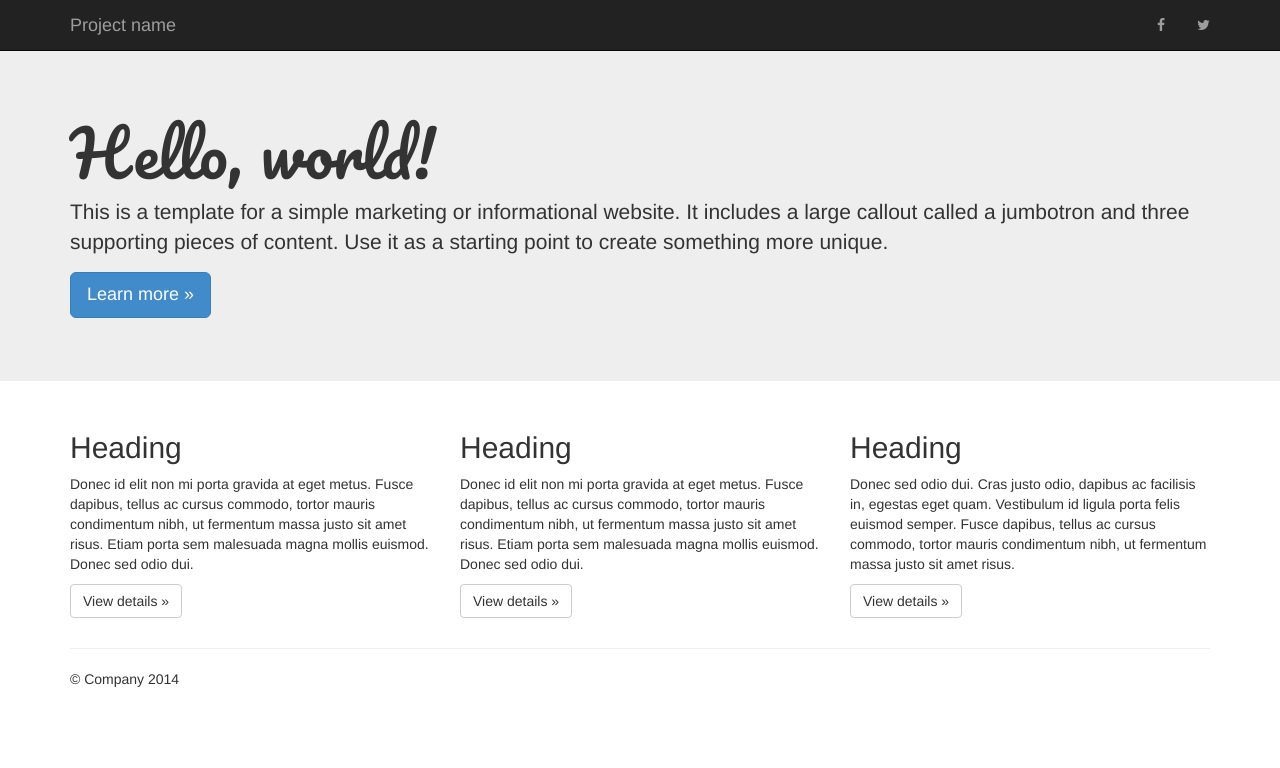
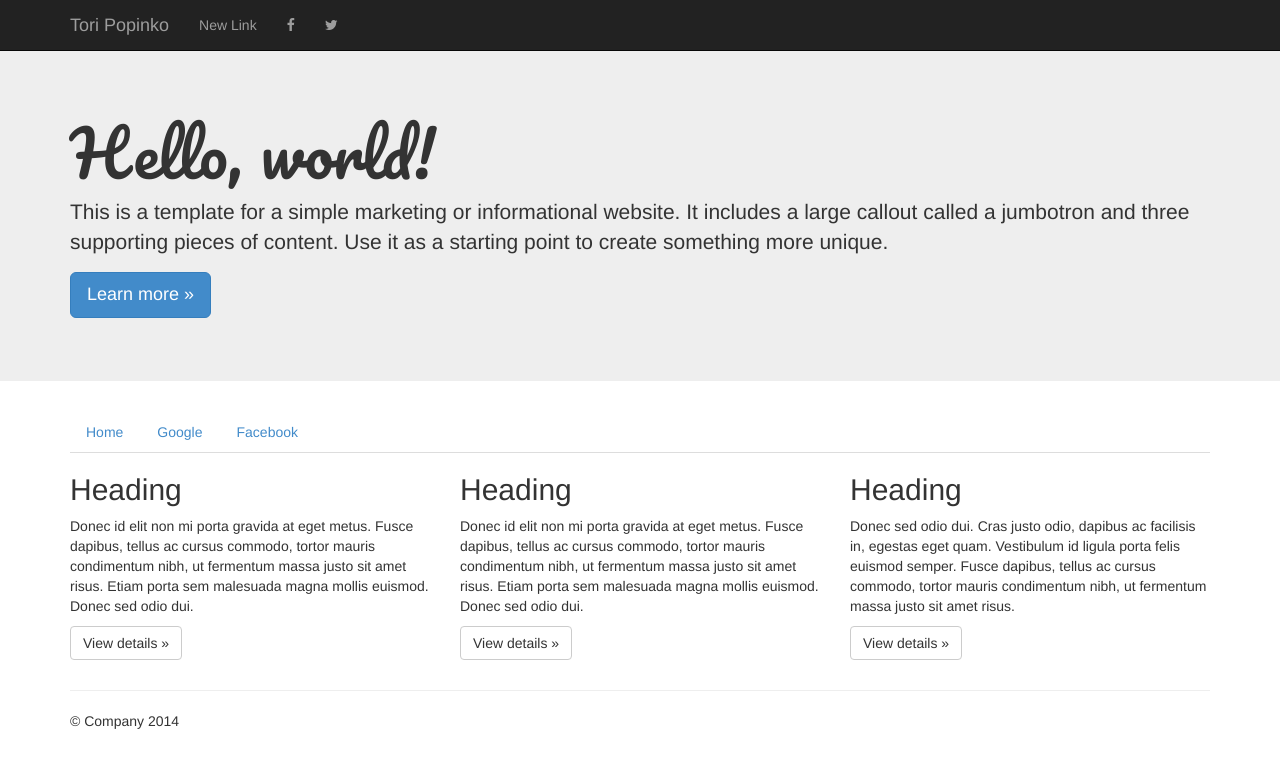
Before and after one commit to toripopinko/project-portfolio, a plain HTML site: page bootstrap-start/index.html in a window 1280 px wide. Drawn offline with nearby package versions, Linux system fonts and the light colour scheme.

Commit message:
index.html

```diff
--- a/bootstrap-start/index.html
+++ b/bootstrap-start/index.html
@@ -39,10 +39,11 @@
             <span class="icon-bar"></span>
             <span class="icon-bar"></span>
           </button>
-          <a class="navbar-brand" href="#">Project name</a>
+          <a class="navbar-brand" href="#">Tori Popinko</a>
         </div>
         <div id="navbar" class="navbar-collapse collapse">
-          <ul class="nav navbar-nav navbar-right nav-pills">
+          <ul class="nav navbar-nav">
+              <li><a href="#">New Link</a></li>
             <li><a href="http://www.facebook.com"><span class="fa fa-facebook"></span></a></li>
             <li><a href="http://www.twitter.com"><span class="fa fa-twitter"></span></a></li>
           </ul>
@@ -58,6 +59,22 @@
         <p><a class="btn btn-primary btn-lg" href="#" role="button">Learn more &raquo;</a></p>
       </div>
     </div>
+
+
+      <div class="container">
+      <nav>
+          <ul class="nav nav-tabs">
+
+              <li><a href="#">Home</a></li>
+          <li><a href="#"> Google</a></li>
+              <li><a href="#">Facebook</a></li>
+
+          </ul>
+            </nav>
+      </div>
+
+
+
 
     <div class="container">
       <!-- Example row of columns -->
```
Also changed, not shown: index.html (+14 -7 lines), resume.html (+1 -0 lines).
